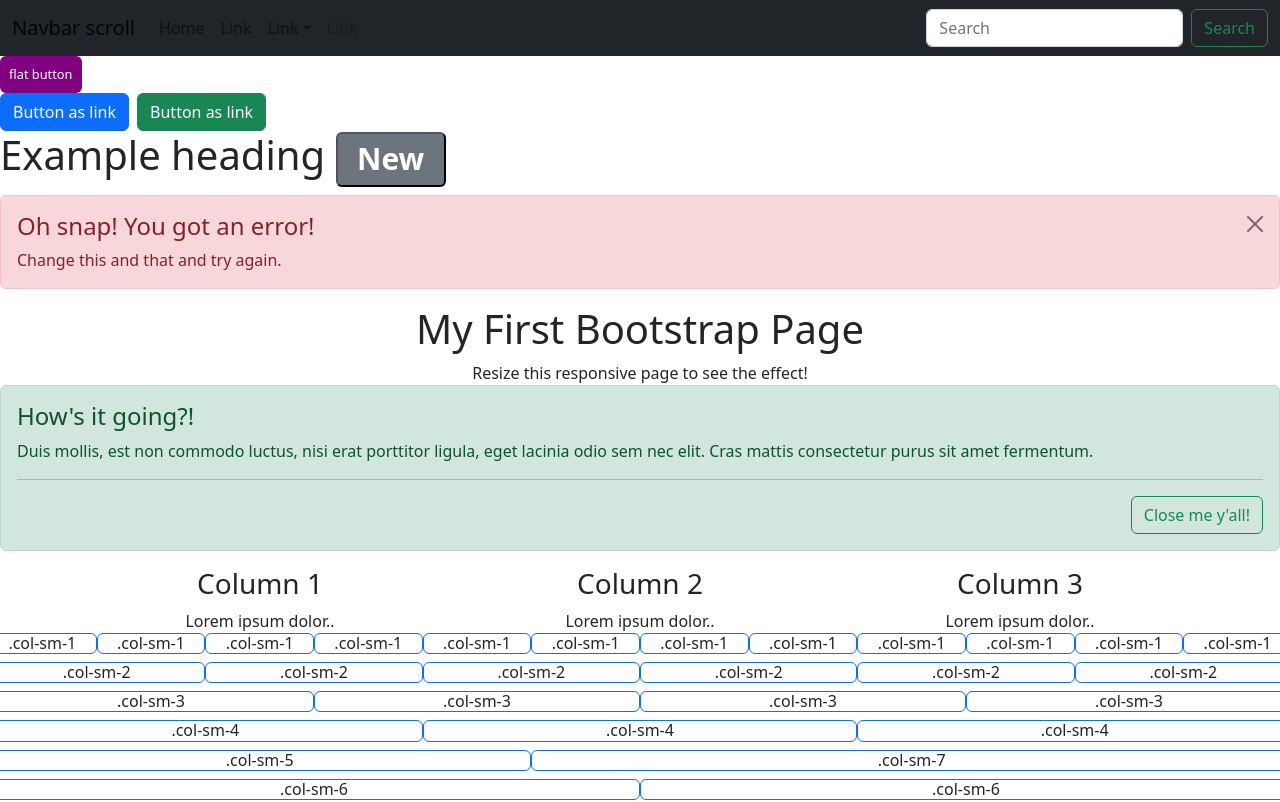
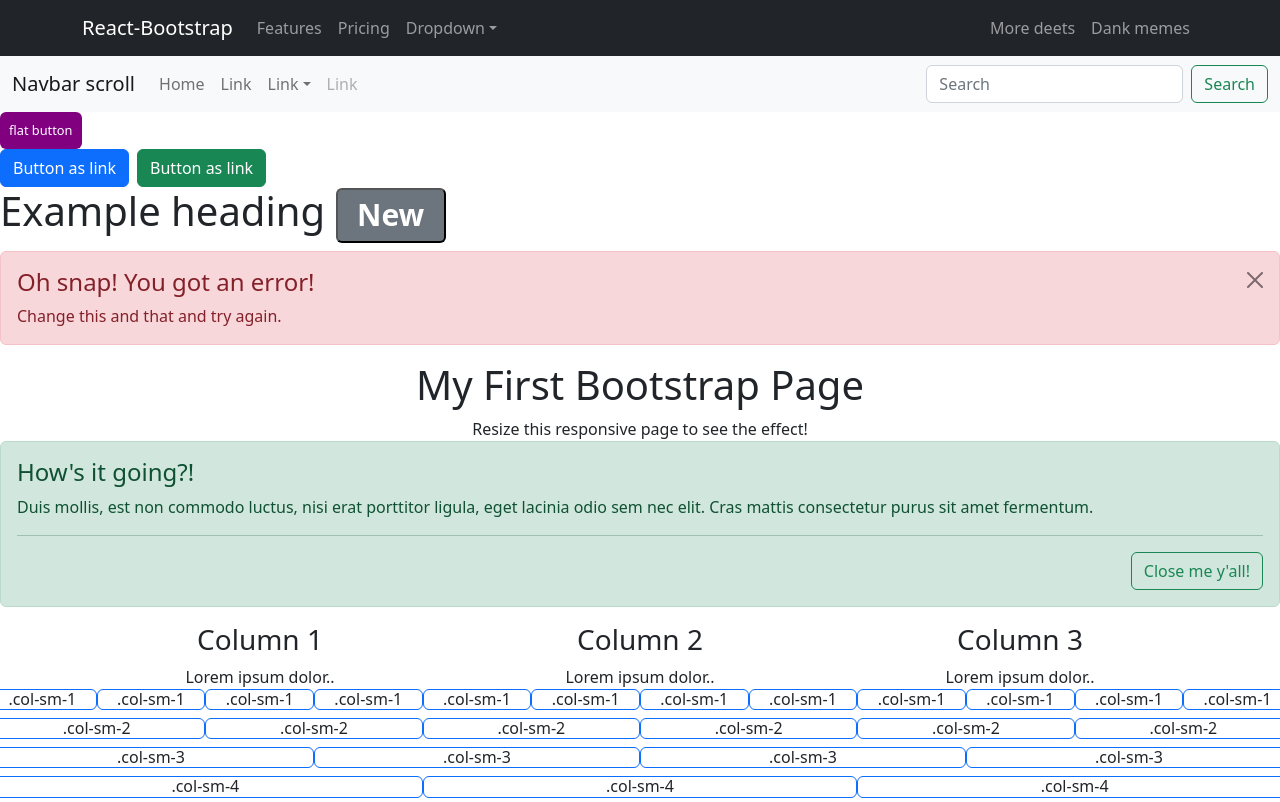
Before and after one commit to waqarhussain786/bootstrap-practice, a React (Create React App) app: page / in a window 1280 px wide. Shown: the top 802 px of the page. Built offline with nearby package versions, Linux system fonts and the light colour scheme.

Commit message:
dark-navbar-script

```diff
--- /dev/null
+++ b/src/dark-navbar.jsx
@@ -0,0 +1,40 @@
+import Container from 'react-bootstrap/Container';
+import Nav from 'react-bootstrap/Nav';
+import Navbar from 'react-bootstrap/Navbar';
+import NavDropdown from 'react-bootstrap/NavDropdown';
+
+function CollapsibleExample() {
+  return (
+    <Navbar collapseOnSelect expand="lg" bg="dark" variant="dark">
+      <Container>
+        <Navbar.Brand href="#home">React-Bootstrap</Navbar.Brand>
+        <Navbar.Toggle aria-controls="responsive-navbar-nav" />
+        <Navbar.Collapse id="responsive-navbar-nav">
+          <Nav className="me-auto">
+            <Nav.Link href="#features">Features</Nav.Link>
+            <Nav.Link href="#pricing">Pricing</Nav.Link>
+            <NavDropdown title="Dropdown" id="collasible-nav-dropdown">
+              <NavDropdown.Item href="#action/3.1">Action</NavDropdown.Item>
+              <NavDropdown.Item href="#action/3.2">
+                Another action
+              </NavDropdown.Item>
+              <NavDropdown.Item href="#action/3.3">Something</NavDropdown.Item>
+              <NavDropdown.Divider />
+              <NavDropdown.Item href="#action/3.4">
+                Separated link
+              </NavDropdown.Item>
+            </NavDropdown>
+          </Nav>
+          <Nav>
+            <Nav.Link href="#deets">More deets</Nav.Link>
+            <Nav.Link eventKey={2} href="#memes">
+              Dank memes
+            </Nav.Link>
+          </Nav>
+        </Navbar.Collapse>
+      </Container>
+    </Navbar>
+  );
+}
+
+export default CollapsibleExample;
--- a/src/index.js
+++ b/src/index.js
@@ -5,10 +5,12 @@
 import 'bootstrap/dist/css/bootstrap.min.css';
 import FirtBootstrap from './first-bootstrap.jsx';
 import NavbarBootstrap from './navbar-bootstrap.jsx';
+import CollapsibleExample from './dark-navbar';
 
 const root = ReactDOM.createRoot(document.getElementById('root'));
 root.render(
   <React.StrictMode>
+    <CollapsibleExample/>
     <NavbarBootstrap />
     <FirtBootstrap />
     <App />
--- a/src/navbar-bootstrap.jsx
+++ b/src/navbar-bootstrap.jsx
@@ -8,8 +8,7 @@
 const NavbarBootstrap = () => {
     return (
         <div>
-            {/* <Navbar bg="light" expand="lg"> */}
-            <Navbar bg="dark" expand="lg">
+            <Navbar bg="light" expand="lg">
                 <Container fluid>
                     <Navbar.Brand href="#">Navbar scroll</Navbar.Brand>
                     <Navbar.Toggle aria-controls="navbarScroll" />
```
